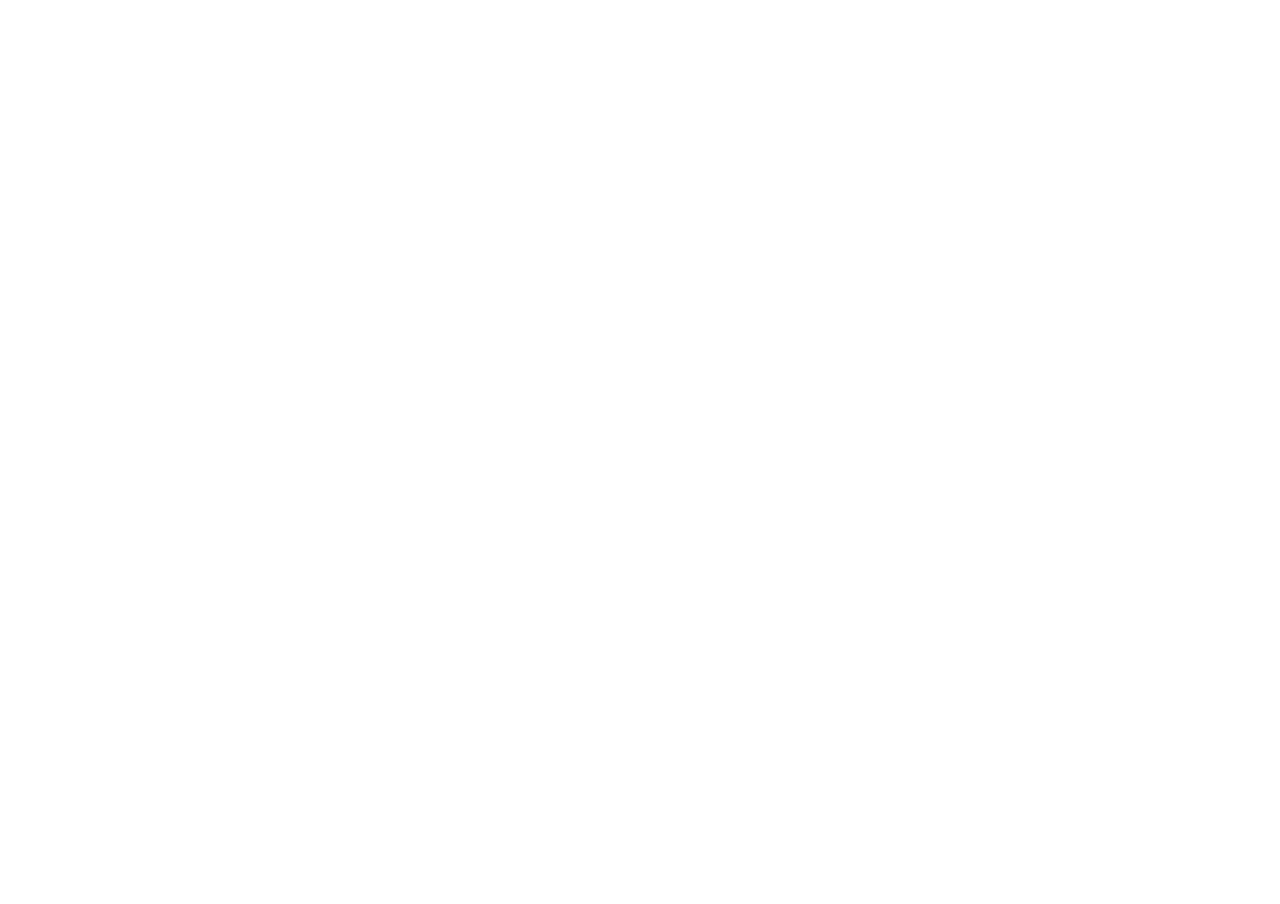
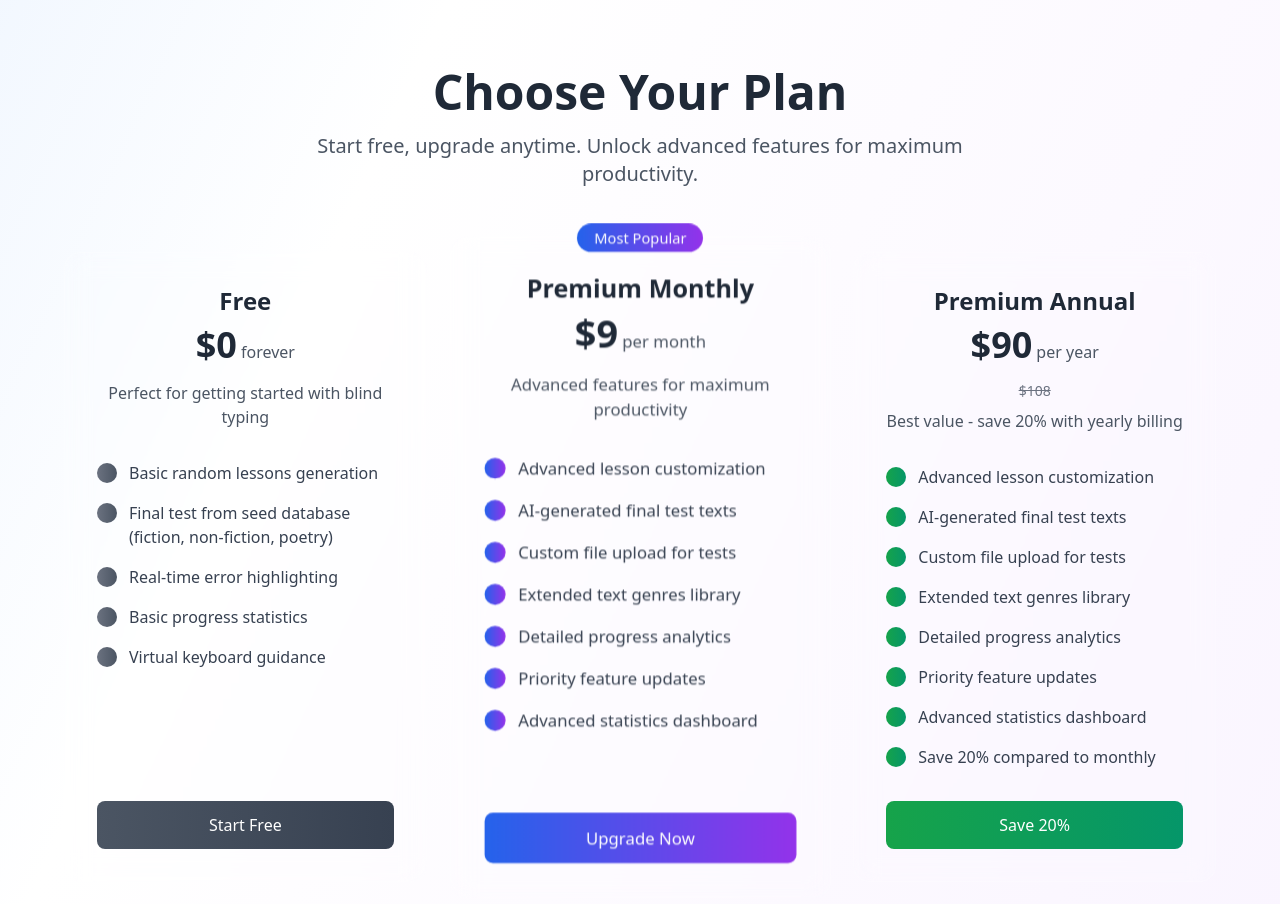
Before and after one commit to mezentsevs/typing-trainer-landing, a Nuxt app: page / in a window 1280 px wide. Shown: the part 1780-2684 px from the top of the page. Before the commit the page ends 1768 px from the top, so only its background shows below. Built offline with nearby package versions, Linux system fonts and the light colour scheme.

Commit message:
feat: add pricing section

```diff
--- /dev/null
+++ b/components/PricingCard.vue
@@ -0,0 +1,88 @@
+<template>
+    <div
+        class="group glass rounded-2xl p-8 transition-all duration-300 hover:shadow-2xl border border-white/20 dark:border-gray-700/20 relative flex flex-col h-full"
+        :class="[
+            plan.popular ? 'hover:shadow-blue-500/20 scale-105 z-10' : 'hover:shadow-gray-500/10',
+        ]">
+        <div v-if="plan.popular" class="absolute -top-3 left-1/2 transform -translate-x-1/2">
+            <span
+                class="bg-gradient-to-r from-blue-600 to-purple-600 text-white text-sm font-medium px-4 py-1 rounded-full">
+                Most Popular
+            </span>
+        </div>
+
+        <div class="text-center mb-8">
+            <h3
+                class="text-2xl font-bold text-gray-800 dark:text-white mb-2 group-hover:text-blue-600 dark:group-hover:text-cyan-400 transition-colors duration-300">
+                {{ plan.name }}
+            </h3>
+            <div class="flex items-baseline justify-center mb-4">
+                <span class="text-4xl font-bold text-gray-800 dark:text-white">
+                    {{ plan.price }}
+                </span>
+                <span class="text-gray-600 dark:text-gray-300 ml-1">
+                    {{ plan.billingPeriod }}
+                </span>
+            </div>
+            <div
+                v-if="plan.originalPrice"
+                class="text-sm text-gray-500 dark:text-gray-400 line-through mb-2">
+                {{ plan.originalPrice }}
+            </div>
+            <p class="text-gray-600 dark:text-gray-300">
+                {{ plan.description }}
+            </p>
+        </div>
+
+        <ul class="space-y-4 mb-8 flex-grow">
+            <li v-for="feature in plan.features" :key="feature" class="flex items-start">
+                <div
+                    class="w-5 h-5 rounded-full bg-gradient-to-r flex-shrink-0 mt-0.5 mr-3"
+                    :class="plan.accentColor" />
+                <span class="text-gray-700 dark:text-gray-300">
+                    {{ feature }}
+                </span>
+            </li>
+        </ul>
+
+        <SecondaryButton
+            v-if="plan.id === 1"
+            :href="plan.ctaHref"
+            class="w-full py-3 text-center font-medium">
+            {{ plan.ctaText }}
+        </SecondaryButton>
+
+        <PrimaryButton
+            v-else-if="plan.id === 2"
+            :href="plan.ctaHref"
+            class="w-full py-3 text-center font-medium">
+            {{ plan.ctaText }}
+        </PrimaryButton>
+
+        <SuccessButton v-else :href="plan.ctaHref" class="w-full py-3 text-center font-medium">
+            {{ plan.ctaText }}
+        </SuccessButton>
+    </div>
+</template>
+
+<script setup lang="ts">
+interface PricingPlan {
+    id: number;
+    name: string;
+    price: string;
+    originalPrice?: string;
+    description: string;
+    features: string[];
+    ctaText: string;
+    ctaHref: string;
+    popular?: boolean;
+    accentColor: string;
+    billingPeriod: string;
+}
+
+interface PricingCardProps {
+    plan: PricingPlan;
+}
+
+defineProps<PricingCardProps>();
+</script>
--- /dev/null
+++ b/components/PricingSection.vue
@@ -0,0 +1,101 @@
+<template>
+    <section id="pricing" class="py-20 relative overflow-hidden">
+        <div class="container mx-auto px-6">
+            <div class="text-center mb-16">
+                <h2 class="text-3xl md:text-5xl font-bold text-gray-800 dark:text-white mb-4">
+                    Choose Your Plan
+                </h2>
+                <p class="text-xl text-gray-600 dark:text-gray-300 max-w-2xl mx-auto">
+                    Start free, upgrade anytime. Unlock advanced features for maximum productivity.
+                </p>
+            </div>
+
+            <div class="grid grid-cols-1 lg:grid-cols-3 gap-8 max-w-6xl mx-auto">
+                <PricingCard
+                    v-for="plan in pricingPlans"
+                    :key="plan.id"
+                    :plan
+                    class="magnetic-hover" />
+            </div>
+        </div>
+    </section>
+</template>
+
+<script setup lang="ts">
+import { APP_URL } from '@/constants/app';
+
+interface PricingPlan {
+    id: number;
+    name: string;
+    price: string;
+    originalPrice?: string;
+    description: string;
+    features: string[];
+    ctaText: string;
+    ctaHref: string;
+    popular?: boolean;
+    accentColor: string;
+    billingPeriod: string;
+}
+
+const pricingPlans: PricingPlan[] = [
+    {
+        id: 1,
+        name: 'Free',
+        price: '$0',
+        description: 'Perfect for getting started with blind typing',
+        features: [
+            'Basic random lessons generation',
+            'Final test from seed database (fiction, non-fiction, poetry)',
+            'Real-time error highlighting',
+            'Basic progress statistics',
+            'Virtual keyboard guidance',
+        ],
+        ctaText: 'Start Free',
+        ctaHref: APP_URL,
+        accentColor: 'from-gray-500 to-gray-600',
+        billingPeriod: 'forever',
+    },
+    {
+        id: 2,
+        name: 'Premium Monthly',
+        price: '$9',
+        description: 'Advanced features for maximum productivity',
+        features: [
+            'Advanced lesson customization',
+            'AI-generated final test texts',
+            'Custom file upload for tests',
+            'Extended text genres library',
+            'Detailed progress analytics',
+            'Priority feature updates',
+            'Advanced statistics dashboard',
+        ],
+        ctaText: 'Upgrade Now',
+        ctaHref: APP_URL,
+        popular: true,
+        accentColor: 'from-blue-600 to-purple-600',
+        billingPeriod: 'per month',
+    },
+    {
+        id: 3,
+        name: 'Premium Annual',
+        price: '$90',
+        originalPrice: '$108',
+        description: 'Best value - save 20% with yearly billing',
+        features: [
+            'Advanced lesson customization',
+            'AI-generated final test texts',
+            'Custom file upload for tests',
+            'Extended text genres library',
+            'Detailed progress analytics',
+            'Priority feature updates',
+            'Advanced statistics dashboard',
+            'Save 20% compared to monthly',
+        ],
+        ctaText: 'Save 20%',
+        ctaHref: APP_URL,
+        accentColor: 'from-green-600 to-emerald-600',
+        billingPeriod: 'per year',
+    },
+];
+</script>
--- a/layouts/default.vue
+++ b/layouts/default.vue
@@ -54,6 +54,7 @@
     { href: '#features', text: 'Features' },
     { href: '#demo', text: 'Demo' },
     { href: '#stats', text: 'Stats' },
+    { href: '#pricing', text: 'Pricing' },
 ];
 
 const floatingCircles: Array<{ class: string }> = [
--- a/pages/index.vue
+++ b/pages/index.vue
@@ -1,4 +1,5 @@
 <template>
     <HeroSection />
     <FeaturesSection />
+    <PricingSection />
 </template>
```
